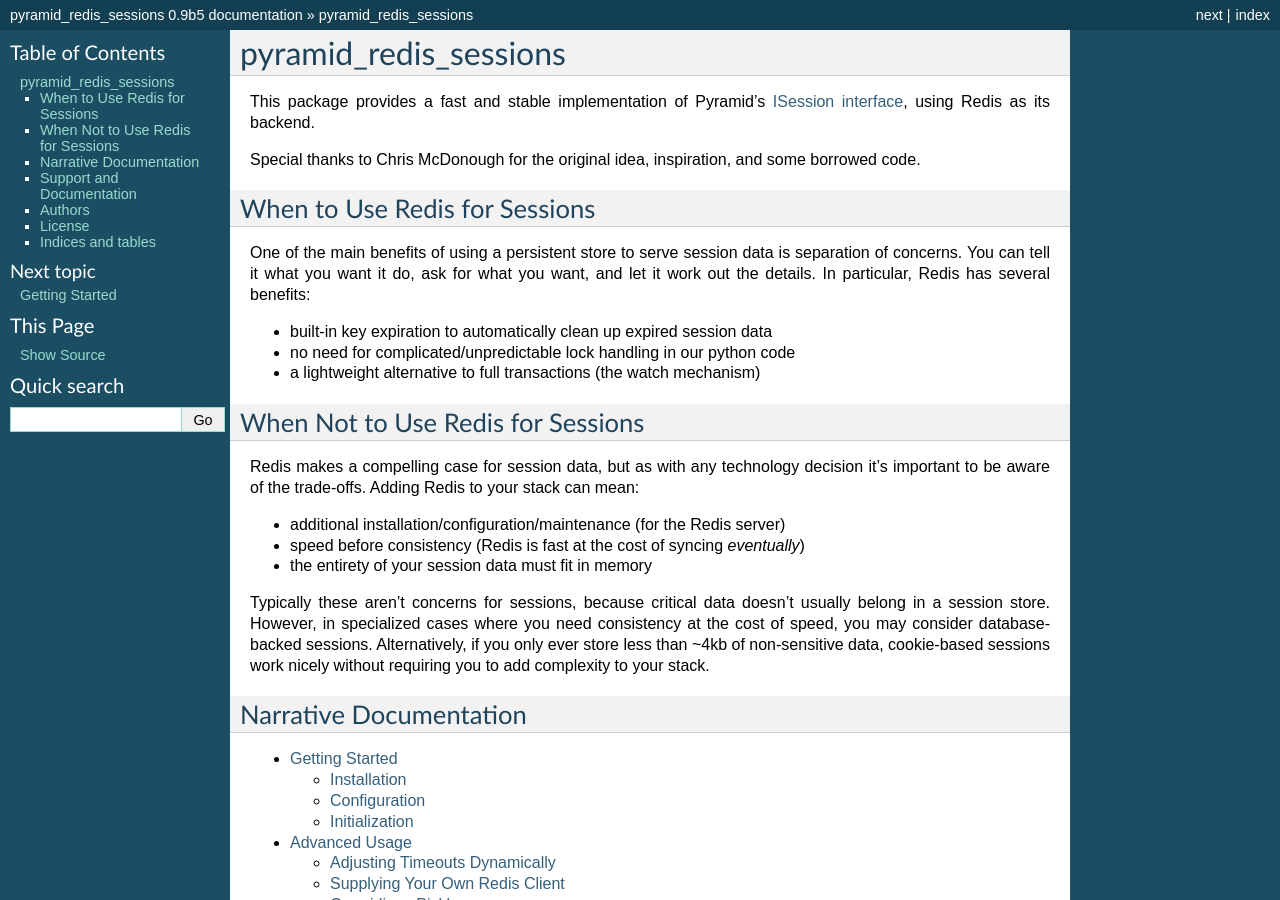
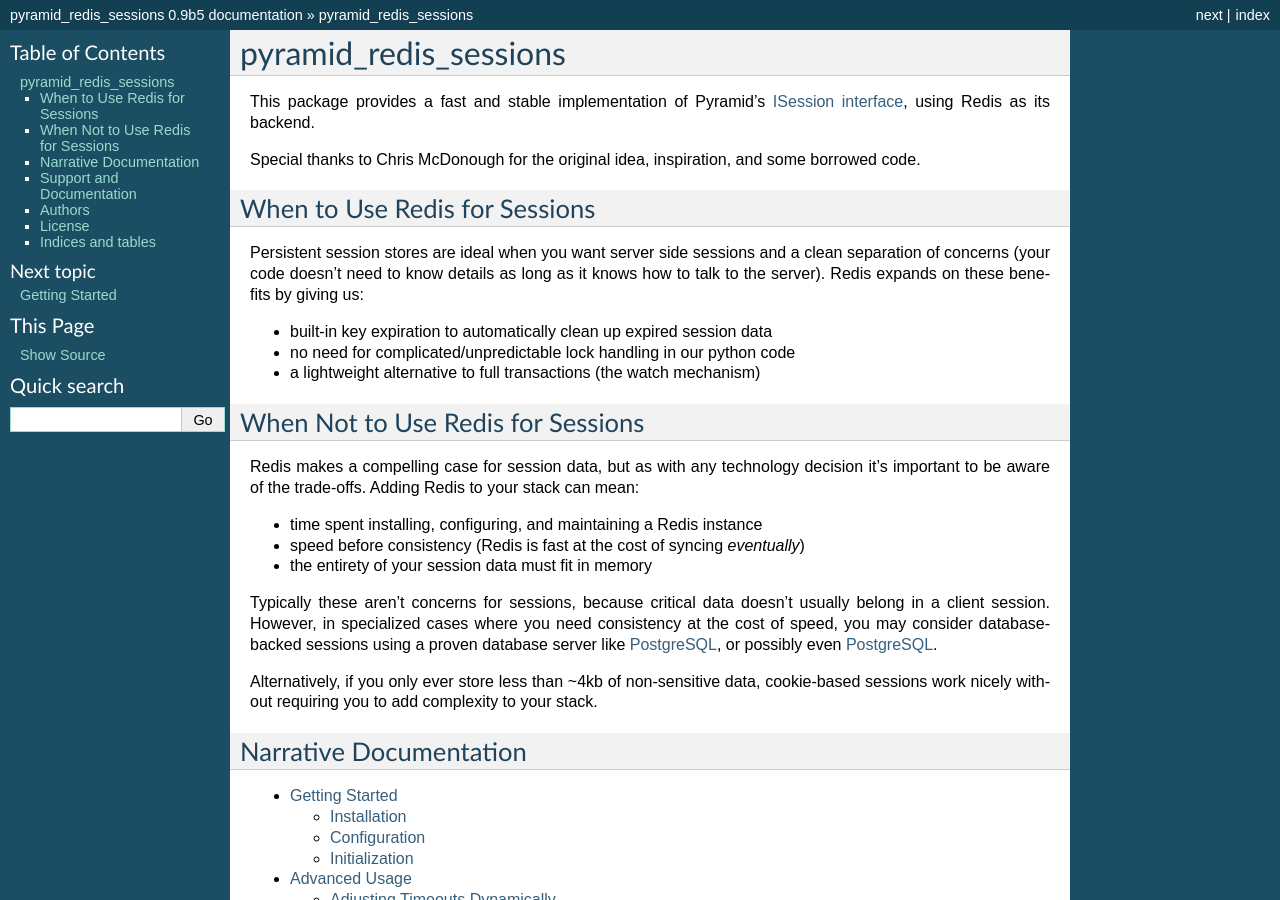
Before and after one commit to ericrasmussen/pyramid_redis_sessions, a Sphinx documentation site: the page built from pyramid_redis_sessions/docs/index.rst, in a window 1280 px wide and 900 px high. Built offline with Sphinx 7.4.7, drawn with Linux system fonts in a browser that asks for light colours.

Commit message:
additional doc fixes

```diff
--- a/pyramid_redis_sessions/docs/index.rst
+++ b/pyramid_redis_sessions/docs/index.rst
@@ -14,10 +14,10 @@
 When to Use Redis for Sessions
 ==============================
 
-One of the main benefits of using a persistent store to serve session data is
-separation of concerns. You can tell it what you want it do, ask for what you
-want, and let it work out the details. In particular, Redis has several
-benefits:
+Persistent session stores are ideal when you want server side sessions and a
+clean separation of concerns (your code doesn't need to know details as long as
+it knows how to talk to the server). Redis expands on these benefits by giving
+us:
 
 * built-in key expiration to automatically clean up expired session data
 * no need for complicated/unpredictable lock handling in our python code
@@ -31,14 +31,18 @@
 decision it's important to be aware of the trade-offs. Adding Redis to your
 stack can mean:
 
-* additional installation/configuration/maintenance (for the Redis server)
+* time spent installing, configuring, and maintaining a Redis instance
 * speed before consistency (Redis is fast at the cost of syncing *eventually*)
 * the entirety of your session data must fit in memory
 
 Typically these aren't concerns for sessions, because critical data doesn't
-usually belong in a session store. However, in specialized cases where you need
+usually belong in a client session. However, in specialized cases where you need
 consistency at the cost of speed, you may consider database-backed
-sessions. Alternatively, if you only ever store less than ~4kb of non-sensitive
+sessions using a proven database server like
+`PostgreSQL <http://www.postgresql.org/>`_, or possibly
+even `PostgreSQL <http://www.postgresql.org/>`_.
+
+Alternatively, if you only ever store less than ~4kb of non-sensitive
 data, cookie-based sessions work nicely without requiring you to add complexity
 to your stack.
 
```
Also changed, not shown: pyramid_redis_sessions/docs/advanced.rst (+6 -4 lines).
